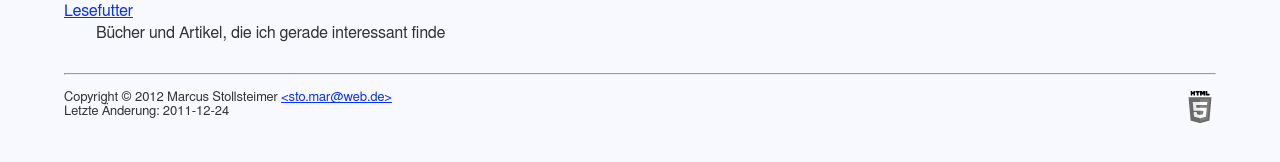
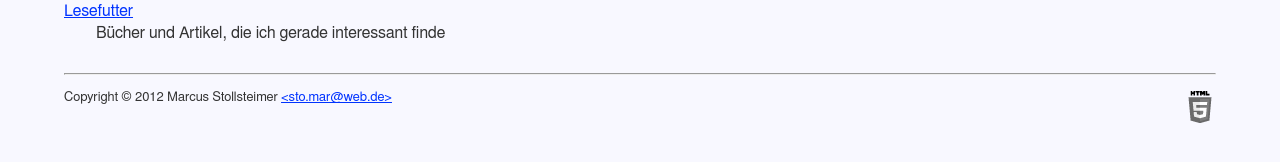
Before and after one commit to stomar/stomar.github.com, a Jekyll site: the page built from index.md, in a window 1280 px wide. Shown: the part 257-419 px from the top of the page. Built offline with Jekyll 4.4.1, drawn with Linux system fonts in a browser that asks for light colours; part of the change alters nothing that is shown.

Commit message:
page.date now optional (not used for index.html)

```diff
--- a/_layouts/main.html
+++ b/_layouts/main.html
@@ -50,8 +50,8 @@
 <hr>
 <footer>
 <p><a href="http://validator.w3.org/check?uri=referer"><img src="/images/HTML5_Logo_32_gray.png" width="32" height="32" alt="HTML5" title="HTML5"></a>
-Copyright &copy; {{ site.time | date: "%Y" }} Marcus Stollsteimer <a href="mailto:sto.mar@web.de">&lt;sto.mar@web.de&gt;</a><br />
-Letzte Änderung: <time datetime="{{ page.date }}">{{ page.date }}</time></p>
+Copyright &copy; {{ site.time | date: "%Y" }} Marcus Stollsteimer <a href="mailto:sto.mar@web.de">&lt;sto.mar@web.de&gt;</a>
+{% if page.date %}<br />Letzte Änderung: <time datetime="{{ page.date }}">{{ page.date }}</time>{% endif %}</p>
 </footer>
 </body>
 </html>
--- a/index.md
+++ b/index.md
@@ -1,7 +1,6 @@
 ---
 layout: main
 title: Home
-date: 2011-12-24
 ---
 
 [Schrift](schrift/index.html)
```
